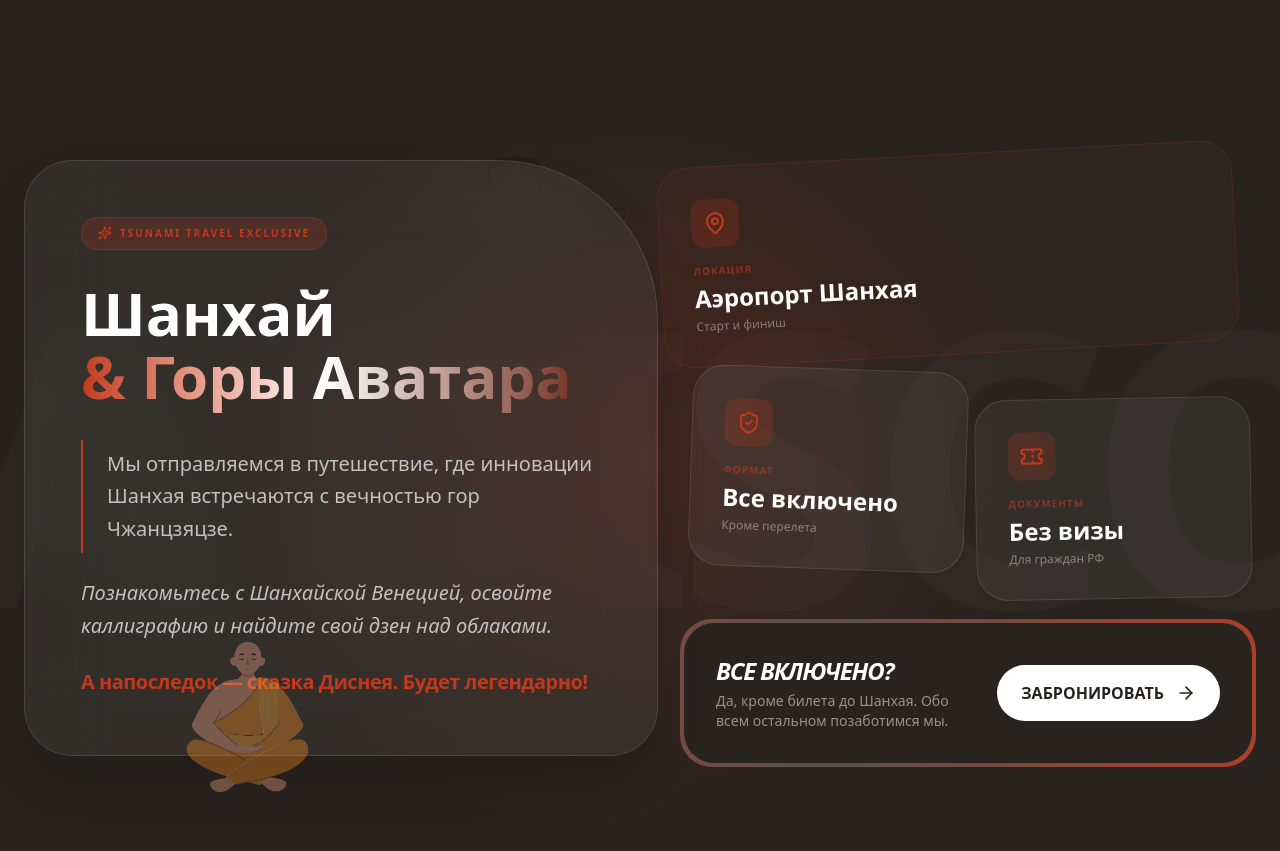
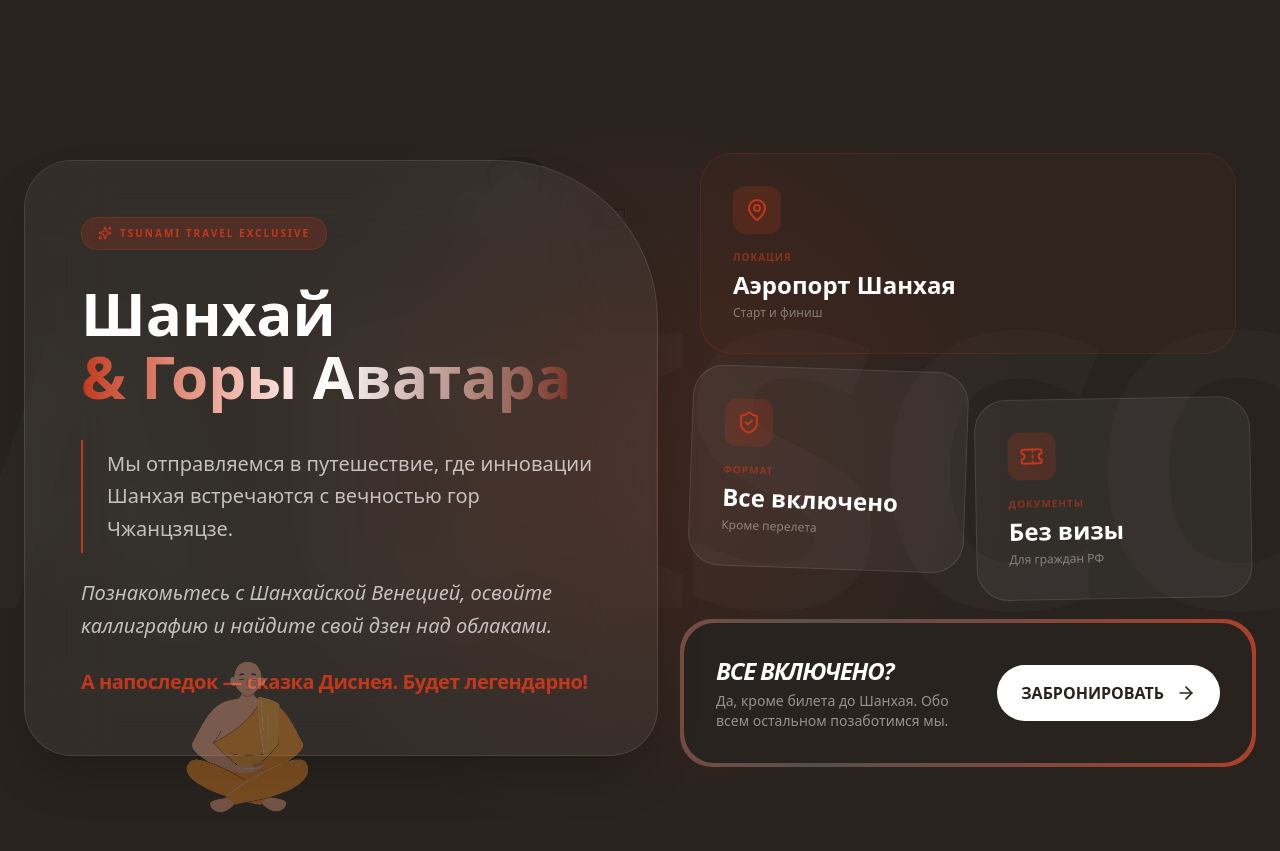
Before and after one commit to payton-ggg/chi-na, a Next.js app: page / in a window 1280 px wide. Shown: the part 7300-8151 px from the top of the page. Built offline with nearby package versions, Linux system fonts and the light colour scheme.

Commit message:
feat: add TourSummary section to the main page, displaying tour highlights and interactive details.

```diff
--- a/app/components/sections/TourSummary.tsx
+++ b/app/components/sections/TourSummary.tsx
@@ -47,7 +47,7 @@ export default function TourSummary() {
       label: "Локация",
       value: "Аэропорт Шанхая",
       sub: "Старт и финиш",
-      rotate: "-3deg",
+      rotate: "0",
       translate: "-20px, 0",
     },
     {
@@ -141,7 +141,7 @@ export default function TourSummary() {
                 className="object-contain grayscale contrast-125"
               />
             </div>
-            <div className="absolute -bottom-10 left-1/4 w-40 h-40 z-30 animate-pulse-slow opacity-40">
+            <div className="absolute -bottom-15 left-1/4 w-40 h-40 z-30 animate-pulse-slow opacity-40">
               <Image src="/monach.png" alt="" fill className="object-contain" />
             </div>
           </div>
@@ -157,7 +157,7 @@ export default function TourSummary() {
                   key={idx}
                   className={`group relative p-8 rounded-4xl border transition-all duration-700 hover:scale-105 ${
                     idx === 0
-                      ? "sm:col-span-2 bg-accent-cta/5 border-accent-cta/20"
+                      ? "sm:col-span-2 ml-10 bg-accent-cta/5 border-accent-cta/20"
                       : "bg-white/5 border-white/10"
                   }`}
                   style={{
--- a/app/page.tsx
+++ b/app/page.tsx
@@ -18,7 +18,6 @@ export default function Home() {
       <HowItWorks />
       <TourSummary />
       <Accommodation />
-
       <FinalCTA />
       {/* <Footer /> */}
     </main>
```
